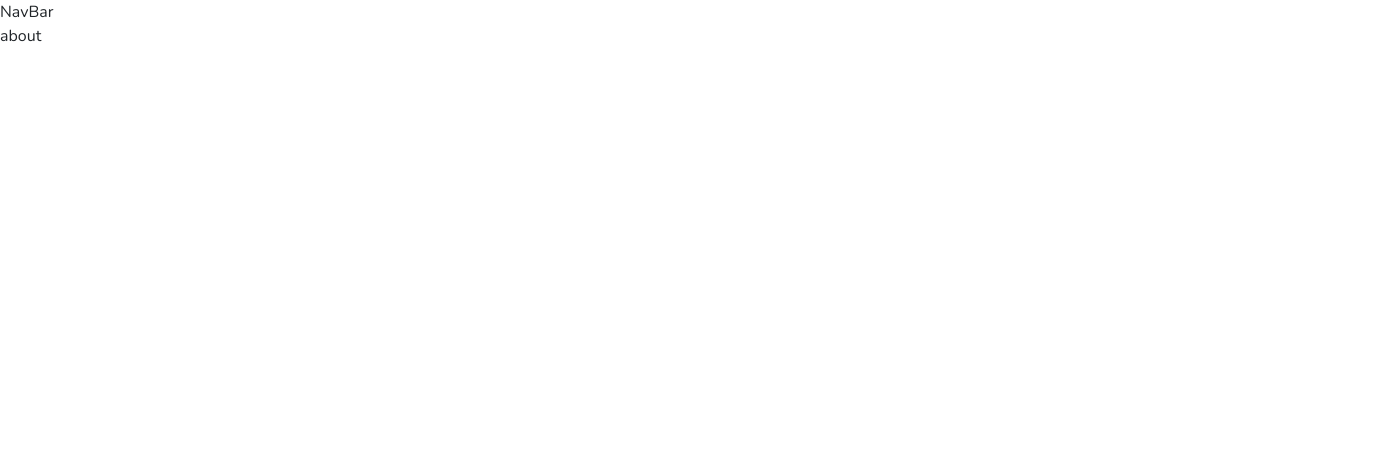
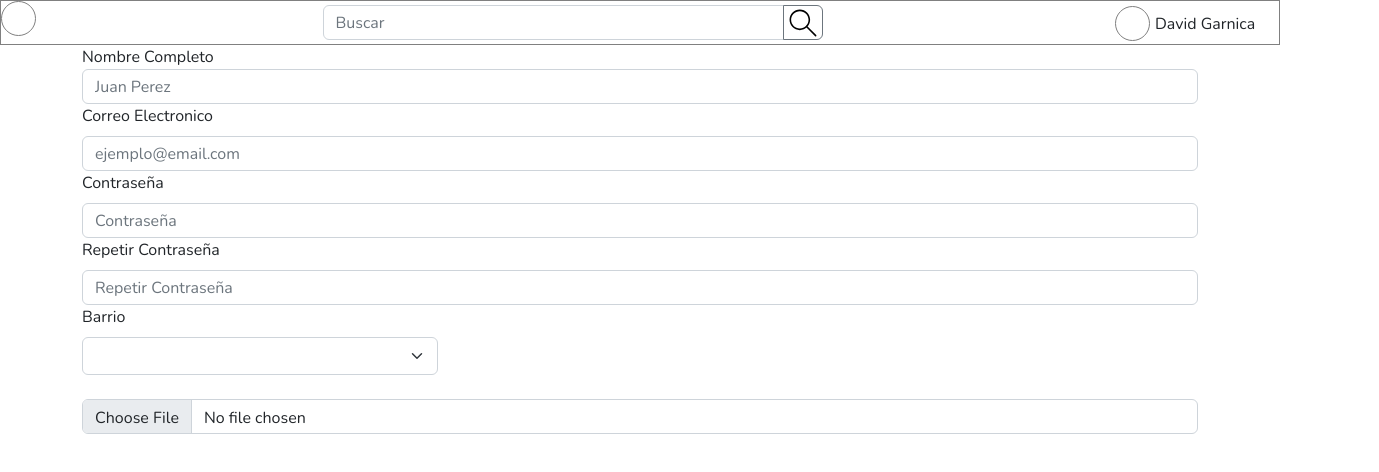
Before and after one commit to BenjaCardozo/AppProveedoresServiciosFront, a React (Create React App) app: page /registro in a window 1280 px wide. Shown: the top 472 px of the page, 1379 px wide, since content can reach past the window. Built offline with nearby package versions, Linux system fonts and the light colour scheme.

Commit message:
haciendo registro

```diff
--- a/src/App.js
+++ b/src/App.js
@@ -8,6 +8,7 @@ import Principal from "./pages/Principal";
 
 import "bootstrap/dist/css/bootstrap.min.css";
 import "bootstrap/dist/js/bootstrap.bundle.min";
+import Registro from './pages/Registro';
 
 export function App() {
   return (
@@ -15,7 +16,7 @@ export function App() {
       <NavBar />
       <Routes>
         <Route path="/" element={<Principal />} />
-        <Route path="/registro" element={<div>about</div>} />
+        <Route path="/registro" element={<Registro />} />
         <Route path="*" element={<PaginaNoEncontrada />} />
       </Routes>
       <Footer />
--- a/src/NavBar.js
+++ b/src/NavBar.js
@@ -1,8 +1,9 @@
 import React from 'react'
+import Nav from "./components/navbar/Nav"
 
 const NavBar = () => {
   return (
-    <div>NavBar</div>
+    <Nav />
   )
 }
 
--- a/src/components/navbar/Buscador.js
+++ b/src/components/navbar/Buscador.js
@@ -1,12 +1,14 @@
 import "./Buscador.css"
 
-export function Buscador(){
-    return <div id="buscador">
-        <div class="input-group mb-3">
-    <input type="text" class="form-control" placeholder="Buscar" aria-label="Recipient's username" aria-describedby="button-addon2"></input>
-    <button class="btn btn-outline-secondary" type="button" id="button-addon2">
-    <svg class="icon" clip-rule="evenodd" fill-rule="evenodd" stroke-linejoin="round" stroke-miterlimit="2" viewBox="0 0 24 24" xmlns="http://www.w3.org/2000/svg"><g id="Icon"><g><path d="m10 3.5c-3.587 0-6.5 2.913-6.5 6.5s2.913 6.5 6.5 6.5 6.5-2.913 6.5-6.5-2.913-6.5-6.5-6.5zm0 1c3.036 0 5.5 2.464 5.5 5.5s-2.464 5.5-5.5 5.5-5.5-2.464-5.5-5.5 2.464-5.5 5.5-5.5z"/><path d="m20.354 19.646-5.759-5.758c-.195-.195-.512-.195-.707 0s-.195.512 0 .707l5.758 5.759c.196.195.512.195.708 0 .195-.196.195-.512 0-.708z"/></g></g></svg>
+export function Buscador() {
+    return (<div id="buscador">
+        <div className="input-group mb-3">
+    <input type="text" className="form-control" placeholder="Buscar" aria-label="Recipient's username" aria-describedby="button-addon2"></input>
+    <button className="btn btn-outline-secondary" type="button" id="button-addon2">
+    <svg className="icon" clip-rule="evenodd" fill-rule="evenodd" stroke-linejoin="round" stroke-miterlimit="2" viewBox="0 0 24 24" xmlns="http://www.w3.org/2000/svg"><g id="Icon"><g><path d="m10 3.5c-3.587 0-6.5 2.913-6.5 6.5s2.913 6.5 6.5 6.5 6.5-2.913 6.5-6.5-2.913-6.5-6.5-6.5zm0 1c3.036 0 5.5 2.464 5.5 5.5s-2.464 5.5-5.5 5.5-5.5-2.464-5.5-5.5 2.464-5.5 5.5-5.5z"/><path d="m20.354 19.646-5.759-5.758c-.195-.195-.512-.195-.707 0s-.195.512 0 .707l5.758 5.759c.196.195.512.195.708 0 .195-.196.195-.512 0-.708z"/></g></g></svg>
     </button>
   </div>
-  </div>
+  </div>)
 }
+
+export default Buscador;
--- a/src/components/navbar/Logo.js
+++ b/src/components/navbar/Logo.js
@@ -1,8 +1,10 @@
 import "./Logo.css";
-export function Logo(){
-    return<>
-        <div class="logo">
+export function Logo() {
+  return (
+    <div>
+      <div className="logo"></div>
+    </div>
+  );
+}
 
-        </div>
-    </>
-}
+export default Logo;
--- a/src/components/navbar/Nav.js
+++ b/src/components/navbar/Nav.js
@@ -1,14 +1,18 @@
-import { Perfil } from './Perfil';
+import { Perfil } from "./Perfil";
 import { Buscador } from "./Buscador";
-import './Nav.css';
-import { Logo } from './Logo';
+import "./Nav.css";
+import { Logo } from "./Logo";
 
-export function Nav(){
-    return  <>
-    <nav id="navegador">
-                <Logo/>
-                <Buscador/>
-                <Perfil/>
-            </nav>
-            </>
+export function Nav() {
+  return (
+    <div>
+      <nav id="navegador">
+        <Logo />
+        <Buscador />
+        <Perfil />
+      </nav>
+    </div>
+  );
 }
+
+export default Nav;
--- a/src/components/navbar/Perfil.js
+++ b/src/components/navbar/Perfil.js
@@ -1,27 +1,46 @@
 import "./Perfil.css";
-export function Perfil(){
-    return<><div class="nav-perfil">
-
-    <div class="dropdown">
-    <button id="boton" class="btn " type="button" data-bs-toggle="dropdown" aria-expanded="false">
-    <FotoPerfil/>
-    <div id="nombre">
-     David Garnica
+export function Perfil() {
+  return (
+    <div>
+      <div className="nav-perfil">
+        <div className="dropdown">
+          <button
+            id="boton"
+            className="btn "
+            type="button"
+            data-bs-toggle="dropdown"
+            aria-expanded="false"
+          >
+            <FotoPerfil />
+            <div id="nombre">David Garnica</div>
+          </button>
+          <ul className="dropdown-menu">
+            <li>
+              <a className="dropdown-item" href="#">
+                Perfil
+              </a>
+            </li>
+            <li>
+              <a className="dropdown-item" href="#">
+                Historial de servicios
+              </a>
+            </li>
+            <li>
+              <hr className="dropdown-divider"></hr>
+            </li>
+            <li>
+              <a className="dropdown-item" href="#">
+                Cerrar sesión
+              </a>
+            </li>
+          </ul>
+        </div>
+      </div>
     </div>
-    </button>
-    <ul class="dropdown-menu">
-      <li><a class="dropdown-item" href="#">Perfil</a></li>
-      <li><a class="dropdown-item" href="#">Historial de servicios</a></li>
-      <li><hr class="dropdown-divider"></hr></li>
-      <li><a class="dropdown-item" href="#">Cerrar sesión</a></li>
-    </ul>
-  </div>
-  </div>
-  </>
+  );
 }
 
-export function FotoPerfil(){
-  return <div class="foto" alt="foto-perfil-usuario">
-
-         </div>
+export function FotoPerfil() {
+  return <div className="foto" alt="foto-perfil-usuario"></div>;
 }
+export default Perfil;
--- a/src/components/registro/RegistroForm.js
+++ b/src/components/registro/RegistroForm.js
@@ -2,6 +2,7 @@ import React from "react";
 import { API_PROVEEDORES } from "./../../constants/Api.constant";
 
 function RegistroForm() {
+
   return (
     <div>
       <div className="container">
@@ -10,7 +11,12 @@ function RegistroForm() {
             <label for="nombreInput" className="">
               Nombre Completo
             </label>
-            <input type="text" className="form-control" id="nombreInput" placeholder="Juan Perez"/>
+            <input
+              type="text"
+              className="form-control"
+              id="nombreInput"
+              placeholder="Juan Perez"
+            />
           </div>
 
           <div className="col-12">
@@ -26,7 +32,9 @@ function RegistroForm() {
           </div>
 
           <div className="col-12">
-            <label for="passwordInput" className="form-label">Contraseña</label>
+            <label for="passwordInput" className="form-label">
+              Contraseña
+            </label>
             <input
               type="password"
               className="form-control"
@@ -36,13 +44,30 @@ function RegistroForm() {
           </div>
 
           <div className="col-12">
-            <label for="passwordInput2" className="form-label">Repetir Contraseña</label>
+            <label for="passwordInput2" className="form-label">
+              Repetir Contraseña
+            </label>
             <input
               type="password"
               className="form-control"
               id="passwordInput2"
               placeholder="Repetir Contraseña"
             />
+          </div>
+          <div className="col-md-4">
+            <label for="inputState" className="form-label">
+              Barrio
+            </label>
+            <select id="inputState" className="form-select">
+              <option selected></option>
+              <option></option>
+            </select>
+          </div>
+          <div class="mb-3">
+            <label for="formFile" class="form-label">
+
+            </label>
+            <input class="form-control" type="file" id="formFile" />
           </div>
         </form>
       </div>
```
Also changed, not shown: src/components/registro/Seleccionar.js (added, +10 -0 lines), src/pages/Registro.js (+4 -4 lines).
